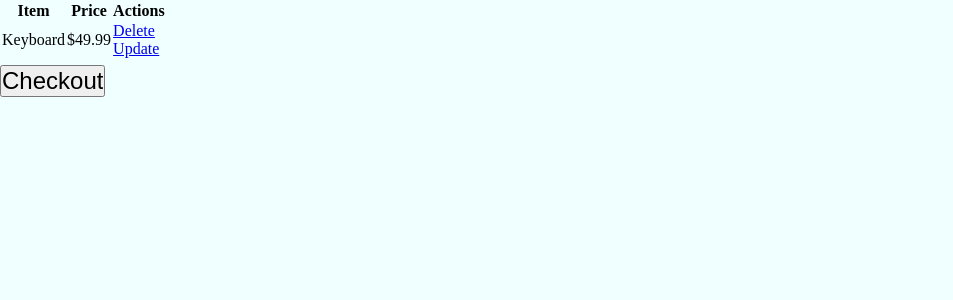
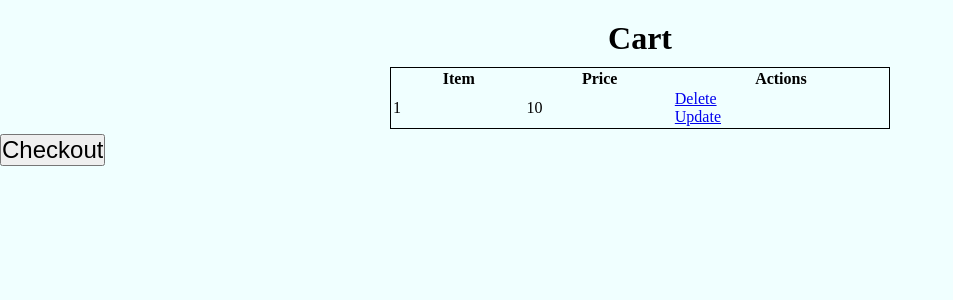
Before and after one commit to TechMarc-I/online-shopping, a Flask app: template templates/checkout.html in a window 1280 px wide. Shown: the top 300 px of the page, without its empty margins (0-953 px from the left). Run offline with Flask 2, Linux system fonts and the light colour scheme; data comes from the database, SQL or seed files in the repository; the template is opened without the code that fills it: values that come from a table or form of the project are taken from there, most other values are stand-ins (such as "Sample title", 1, 10 or a date in 2020).

Commit message:
Minor changes to rerouting for checkout page

```diff
--- a/app.py
+++ b/app.py
@@ -47,21 +47,22 @@ def delete(id):
 
 @app.route('/cart', methods=['GET', 'POST'])
 def view_cart():
-    items = cart.query.with_entries(cart.item).all()
+    #items = cart.query.with_entries(cart.item).all()
     #prices = db.session.query.with_entires(cart.price).all()
 
-    return render_template('checkout.html', items=items, prices=prices)
+    return render_template('checkout.html')
 
 #CHECKOUT
 @app.route('/cart', methods=['GET', 'POST'])
-def checkout():
+def checkout(items):
     items = cart.query.get_or_404.all(items)
     if request.method == 'POST':
 
         try:
             db.session.delete.all()
             db.session.commit()
-            return "Your order has been submitted successfully"
+            #return "Your order has been submitted successfully"
+            return redirect('/')
         except:
             return "There was an issue submitting your order"
     else:
--- a/static/css/main.css
+++ b/static/css/main.css
@@ -33,3 +33,20 @@ input {
     margin-bottom: 30px;
     border: 1px black solid;
 }
+
+h1 {
+    text-align: center;
+    margin-top: 20px;
+}
+
+.table_container {
+    display: flex;
+    width: 100%;
+    justify-content: center;
+}
+
+table {
+    width: 500px;
+    border: 1px black solid;
+    margin-top: 10px;
+}
--- a/templates/checkout.html
+++ b/templates/checkout.html
@@ -5,6 +5,8 @@
 {% endblock %}
 
 {% block body %}
+<h1>Cart</h1>
+<div class="table_container">
 <table>
     <tr>
         <th>Item</th>
@@ -13,8 +15,8 @@
     </tr>
     {% for item in items %}
         <tr>
-            <td>{{ cart.item }}</td>
-            <td>{{ cart.price }}</td>
+            <td>{{ item[0] }}</td>
+            <td>{{ price[0] }}</td>
             <td>
                 <a href="/delete/{{task.id}}">Delete</a>
                 <br/>
@@ -24,6 +26,7 @@
         </tr>
     {% endfor %}
 </table>
+</div>
 
 <form action='/cart' method = 'POST'>
     <input type="submit" value="Checkout" />
```
